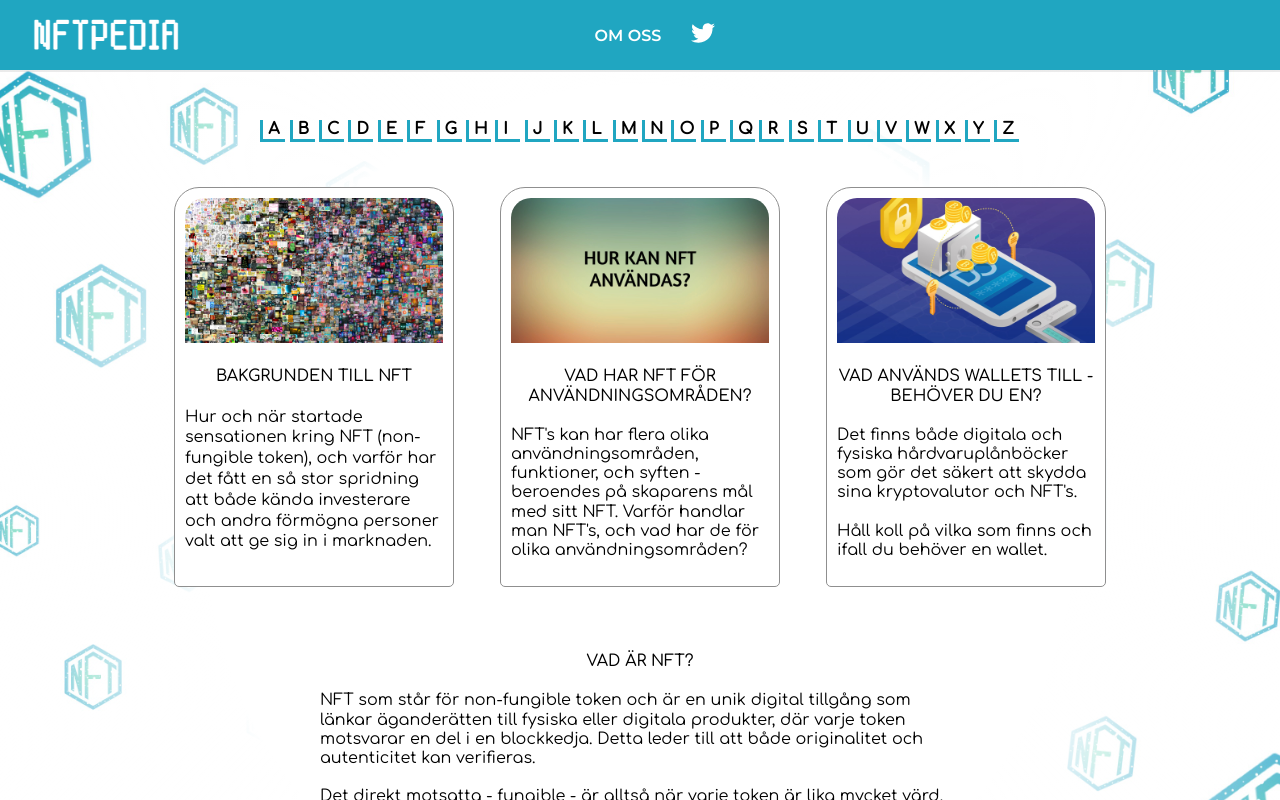
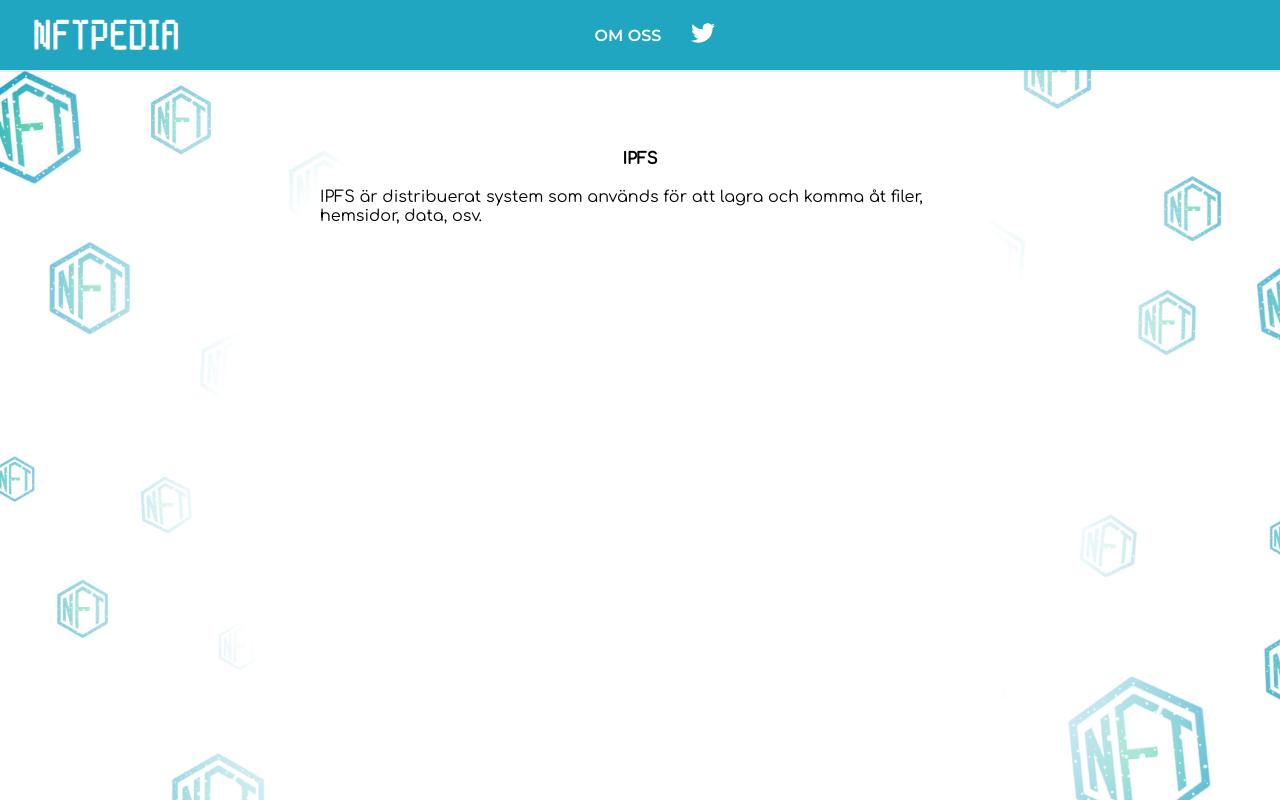
Before and after one commit to jossifelefteriadis/nftpedia, a React (Create React App) app: page /ipfs in a window 1280 px wide. Shown: the top 800 px of the page. Built offline with nearby package versions, Linux system fonts and the light colour scheme.

Commit message:
Add description for IPFS

```diff
--- a/src/components/PageContainer.js
+++ b/src/components/PageContainer.js
@@ -49,6 +49,8 @@ import GWEI from "./words/GWEI";
 
 import Hash from "./words/Hash";
 import Hodl from "./words/Hodl";
+
+import IPFS from "./words/IPFS";
 
 import A from "./letter/A";
 import B from "./letter/B";
@@ -182,6 +184,9 @@ export default class PageContainer extends React.Component {
           <Route path="/hodl">
             <Hodl />
           </Route>
+          <Route path="/ipfs">
+            <IPFS />
+          </Route>
           <Route path="/A">
             <A />
           </Route>
--- a/src/components/letter/I.js
+++ b/src/components/letter/I.js
@@ -6,7 +6,7 @@ const I = () => (
     <h1>I</h1>
     <br />
     <p className="letter--word">
-      <Link to="/IPFS">IPFS</Link>
+      <Link to="/ipfs">IPFS</Link>
     </p>
   </section>
 );
--- /dev/null
+++ b/src/components/words/IPFS.js
@@ -0,0 +1,13 @@
+import React from "react";
+
+const IPFS = () => (
+  <section className="word-description-container">
+    <h1>IPFS</h1>
+    <p>
+      IPFS är distribuerat system som används för att lagra och komma åt filer,
+      hemsidor, data, osv.
+    </p>
+  </section>
+);
+
+export default IPFS;
```
